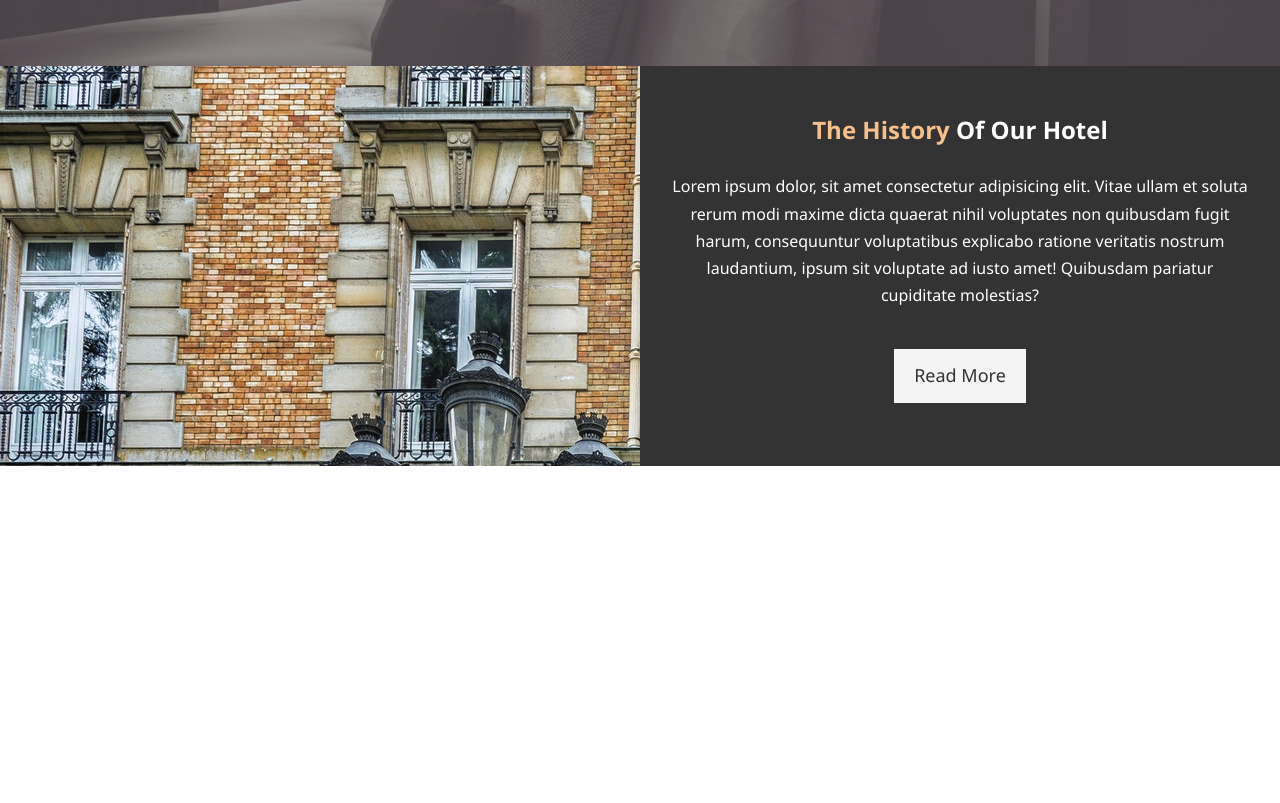
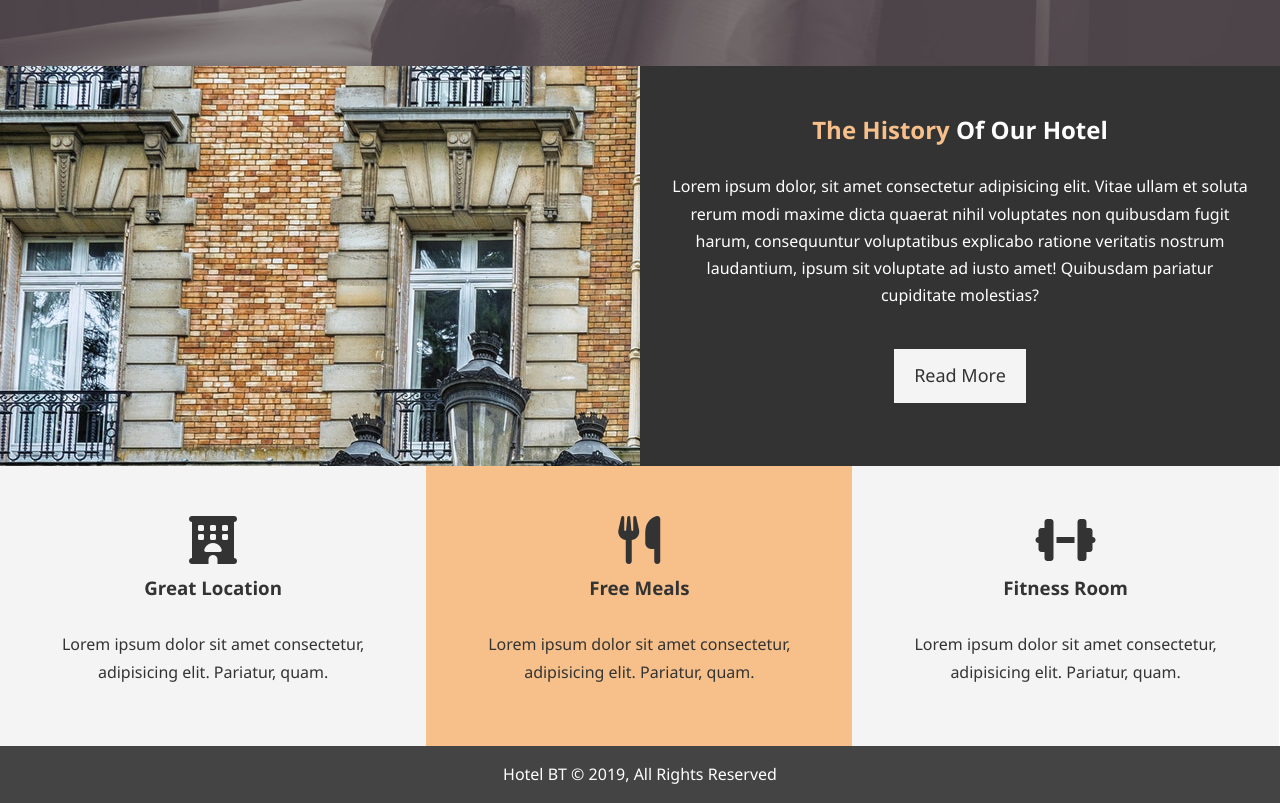
Before and after one commit to Derbakias/hotelbt, a plain HTML site: page index.html in a window 1280 px wide. Shown: the part 601-1404 px from the top of the page. Before the commit the page ends 1067 px from the top, so only its background shows below. Drawn offline with Linux system fonts and the light colour scheme.

Commit message:
Add features & footer

```diff
--- a/css/style.css
+++ b/css/style.css
@@ -71,8 +71,12 @@ p {
 }
 
 .bg-primary {
-  background: #333;
-  color: #f7c08a;
+  background: #f7c08a;
+  color: #333;
+}
+
+.clr {
+  clear: both;
 }
 
 /* Navbar */
@@ -158,3 +162,23 @@ p {
 #home-info .info-content p {
   padding-bottom: 30px;
 }
+
+/* Features */
+.box {
+  float: left;
+  width: 33.3%;
+  padding: 50px;
+  text-align: center;
+}
+
+.box i {
+  margin-bottom: 10px;
+}
+
+/* Footer */
+#main-footer {
+  text-align: center;
+  background: #444;
+  color: #fff;
+  padding: 5px;
+}
--- a/index.html
+++ b/index.html
@@ -7,12 +7,15 @@
   <meta name="description" content="Welcome to the most extraordinary hotel in London">
   <meta name="keywords" content="hotel,london hotel,england, top destinations">
   <link rel="stylesheet" href="/css/style.css">
+  <script src="https://kit.fontawesome.com/5bcdf7f0e1.js" crossorigin="anonymous"></script>
   <title>Hotel BT | Welcome</title>
 </head>
 <body>
+
   <header>
     <nav id="navbar">
       <div class="container">
+
           <h1 class="logo"><a href="">HBT</a></h1>
           <ul>
             <li><a class="current" href="index.html">Home</a></li>
@@ -46,5 +49,29 @@
         <a href="about.html" class="btn btn-light">Read More</a>
     </div>
   </section>
+
+  <section id="features">
+    <div class="box bg-light">
+      <i class="fas fa-hotel fa-3x"></i>
+      <h3>Great Location</h3>
+      <p>Lorem ipsum dolor sit amet consectetur, adipisicing elit. Pariatur, quam.</p>
+    </div>
+    <div class="box bg-primary">
+        <i class="fas fa-utensils fa-3x"></i>
+      <h3>Free Meals</h3>
+      <p>Lorem ipsum dolor sit amet consectetur, adipisicing elit. Pariatur, quam.</p>
+    </div>
+    <div class="box bg-light">
+        <i class="fa fa-dumbbell fa-3x"></i>
+      <h3>Fitness Room</h3>
+      <p>Lorem ipsum dolor sit amet consectetur, adipisicing elit. Pariatur, quam.</p>
+    </div>
+  </section>
+
+  <div class="clr"></div>
+
+  <footer id="main-footer">
+    <p>Hotel BT &copy; 2019, All Rights Reserved</p>
+  </footer>
 </body>
 </html>
```
